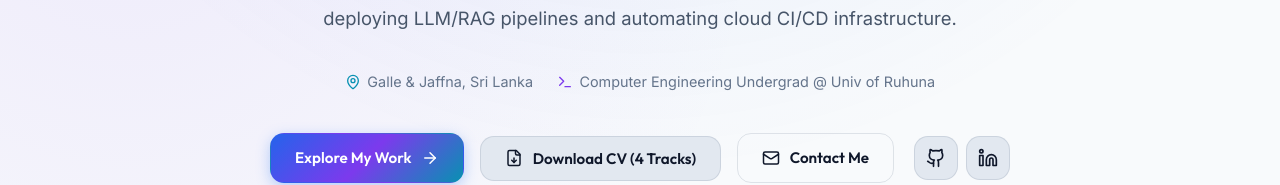
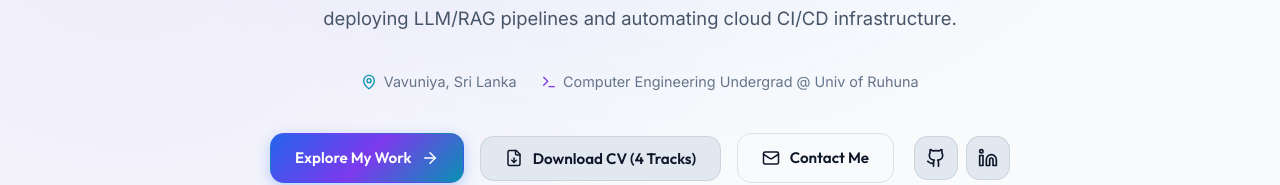
Before and after one commit to Dinojan9901/Portfolio_Website, a Next.js app: page / in a window 1280 px wide. Shown: the part 506-691 px from the top of the page. Built offline with nearby package versions, Linux system fonts and the light colour scheme.

Commit message:
Update location to Vavuniya, Sri Lanka

```diff
--- a/src/data/portfolioData.ts
+++ b/src/data/portfolioData.ts
@@ -91,7 +91,7 @@ export const portfolioData = {
     bio: 'A passionate Computer Engineering undergraduate with professional experience across full-stack development, AI/ML engineering, and cloud infrastructure. Proven track record of owning systems end-to-end—from designing reactive frontends and scalable APIs, to deploying LLM/RAG pipelines and automating cloud CI/CD infrastructure.',
     email: 'dinojv21@gmail.com',
     phone: '+94 779703874',
-    location: 'Galle & Jaffna, Sri Lanka',
+    location: 'Vavuniya, Sri Lanka',
     github: 'https://github.com/Dinojan9901',
     linkedin: 'https://linkedin.com/in/dinojan',
     stats: [
```
